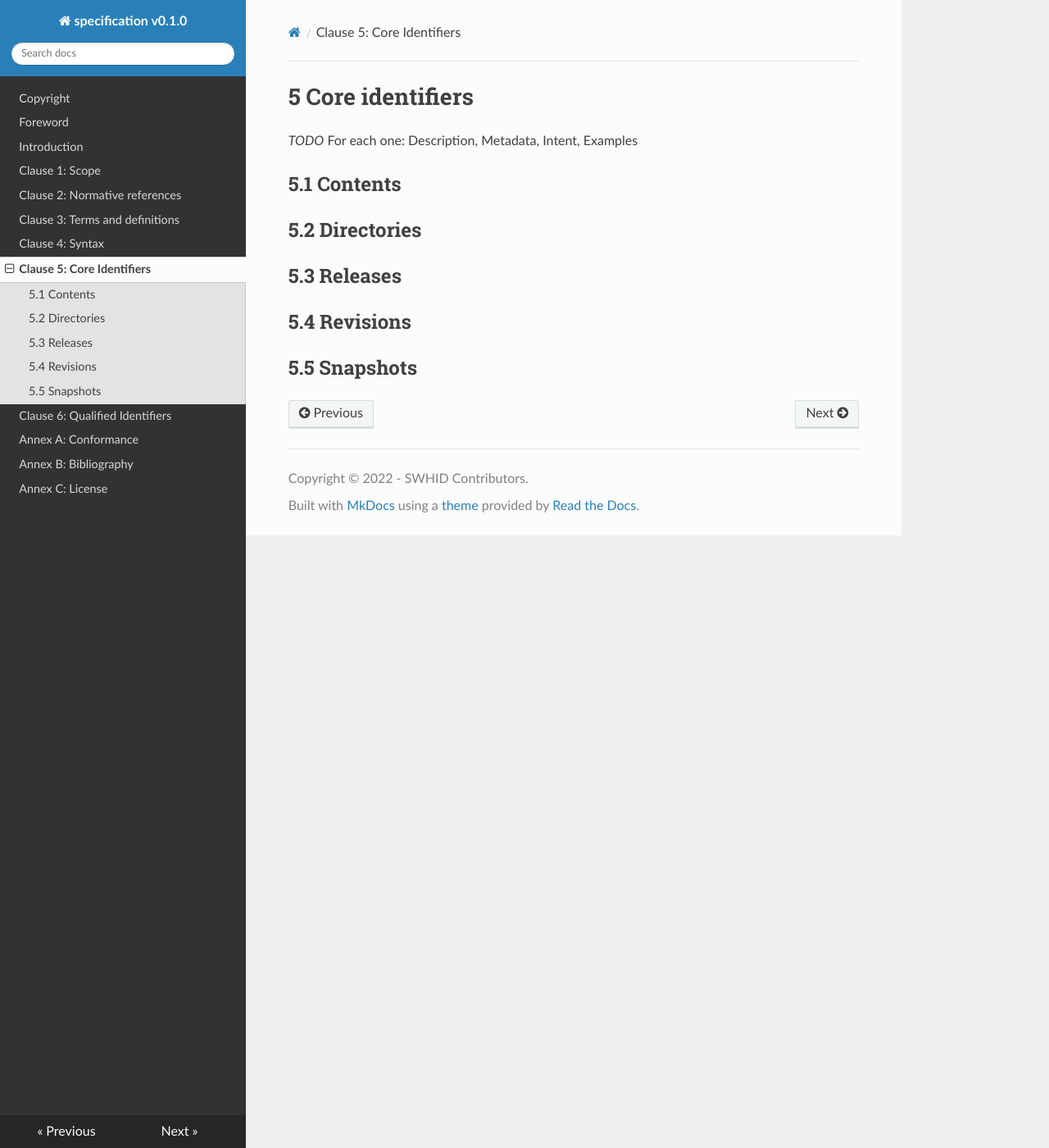
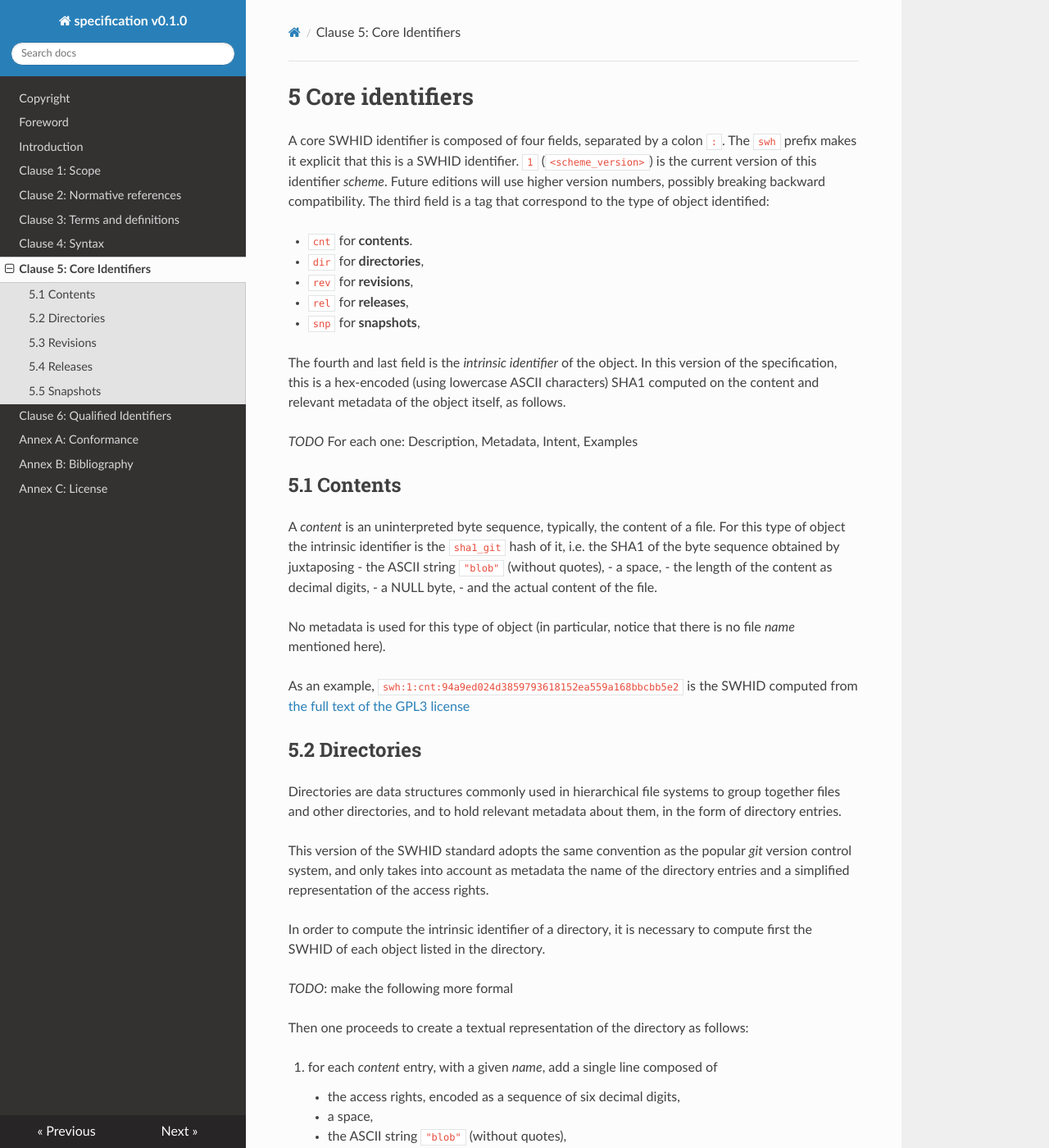
Before and after one commit to swhid/specification, an MkDocs documentation site: the page built from Chapters/5_Core_identifiers.md, in a window 1280 px wide and 1400 px high. Shown: the whole window at 82% size. Built offline with MkDocs 1.6.1, drawn with Linux system fonts in a browser that asks for light colours; nearby versions of some CDN libraries; some of the changed text lies outside the part shown.

Commit message:
Add description of core indentifiers, up to directories

```diff
--- a/Chapters/5_Core_identifiers.md
+++ b/Chapters/5_Core_identifiers.md
@@ -1,13 +1,104 @@
 # 5 Core identifiers
+
+A core SWHID identifier is composed of four fields, separated by a colon
+`:`.  The `swh` prefix makes it explicit that this is a SWHID identifier.  `1`
+(`<scheme_version>`) is the current version of this identifier *scheme*. Future
+editions will use higher version numbers, possibly breaking backward
+compatibility. The third field is a tag that correspond to the type of object
+identified:
+
+-   `cnt` for **contents**.
+-   `dir` for **directories**,
+-   `rev` for **revisions**,
+-   `rel` for **releases**,
+-   `snp` for **snapshots**,
+
+The fourth and last field is the *intrinsic identifier* of the object.  In this
+version of the specification, this is a hex-encoded (using lowercase ASCII
+characters) SHA1 computed on the content and relevant metadata of the object
+itself, as follows.
 
 *TODO* For each one: Description, Metadata, Intent, Examples
 
 ## 5.1 Contents
 
-## 5.2 Directories
+A *content* is an uninterpreted byte sequence, typically, the content of a file.
+For this type of object the intrinsic identifier is the `sha1_git` hash of it,
+i.e. the SHA1 of the byte sequence obtained by juxtaposing
+ - the ASCII string `"blob"` (without quotes),
+ - a space,
+ - the length of the content as decimal digits,
+ - a NULL byte,
+ - and the actual content of the file.
 
-## 5.3 Releases
+No metadata is used for this type of object (in particular, notice that there
+is no file *name* mentioned here).
 
-## 5.4 Revisions
+As an example, `swh:1:cnt:94a9ed024d3859793618152ea559a168bbcbb5e2` is the SWHID computed from [the full text of the GPL3 license](https://archive.softwareheritage.org/swh:1:cnt:94a9ed024d3859793618152ea559a168bbcbb5e2)
+
+## 5.2 Directories ##
+
+Directories are data structures commonly used in hierarchical file systems to group together files and other directories, and to hold relevant metadata about them, in the form of directory entries.
+
+This version of the SWHID standard adopts the same convention as the popular *git* version control system, and only takes into account as metadata the name of the directory entries and a simplified representation of the access rights.
+
+In order to compute the intrinsic identifier of a directory, it is necessary to compute first the SWHID of each object listed in the directory.
+
+*TODO*: make the following more formal
+
+Then one proceeds to create a textual representation of the directory as follows:
+
+ 1. for each *content* entry, with a given *name*, add a single line composed of
+     + the access rights, encoded as a sequence of six decimal digits,
+   	 + a space,
+   	 + the ASCII string `"blob"` (without quotes),
+   	 + a space,
+   	 + the *intrinsic identifier* of the *content*
+   	 + a space,
+   	 + the *name* (encoded, how?) as a string (*TODO*: clarify)
+   	 + a line terminator
+
+ 2. for each *directory* entry, with a given *name*, add a single line composed of
+   	 + the access rights, encoded as a sequence of six decimal digits,
+   	 + a space,
+   	 + the ASCII string `"tree"` (without quotes),
+   	 + a space,
+   	 + the *intrinsic identifier* of the *directory*
+   	 + a space,
+   	 + the *name* (encoded, how?) as a string (*TODO*: clarify)
+   	 + a line terminator
+
+ 3. sort the lines using the following algorithm
+     + *TODO* describe the sorting algorithm with all its quirks
+
+The intrinsic identifier of the directory is the `sha1_git` of the
+resulting textual representation.
+
+As an example, `swh:1:dir:d198bc9d7a6bcf6db04f476d29314f157507d505` is the
+identifier
+of
+[a directory containing the source code of the darktable photography application](https://archive.softwareheritage.org/swh:1:dir:d198bc9d7a6bcf6db04f476d29314f157507d505) as
+a given point in time of its development on May 4th 2017.
+
+## 5.3 Revisions
+
+*TODO*
+
+As an example, `swh:1:rev:309cf2674ee7a0749978cf8265ab91a60aea0f7d` points to
+[a commit in the development history of Darktable](https://archive.softwareheritage.org/swh:1:rev:309cf2674ee7a0749978cf8265ab91a60aea0f7d), dated 16 January 2017, that added undo/redo supports for masks.
+
+
+## 5.4 Releases
+
+*TODO*
+
+As an example, `swh:1:rel:22ece559cc7cc2364edc5e5593d63ae8bd229f9f` points to
+the [Darktable release 2.3.0](https://archive.softwareheritage.org/swh:1:rel:22ece559cc7cc2364edc5e5593d63ae8bd229f9f), dated 24 December 2016.
+
 
 ## 5.5 Snapshots
+
+*TODO*
+
+As an example, `swh:1:snp:c7c108084bc0bf3d81436bf980b46e98bd338453` points to a
+[snapshot of the entire Darktable Git repository](https://archive.softwareheritage.org/c7c108084bc0bf3d81436bf980b46e98bd338453) as it was on 4 May 2017 on GitHub.
```
